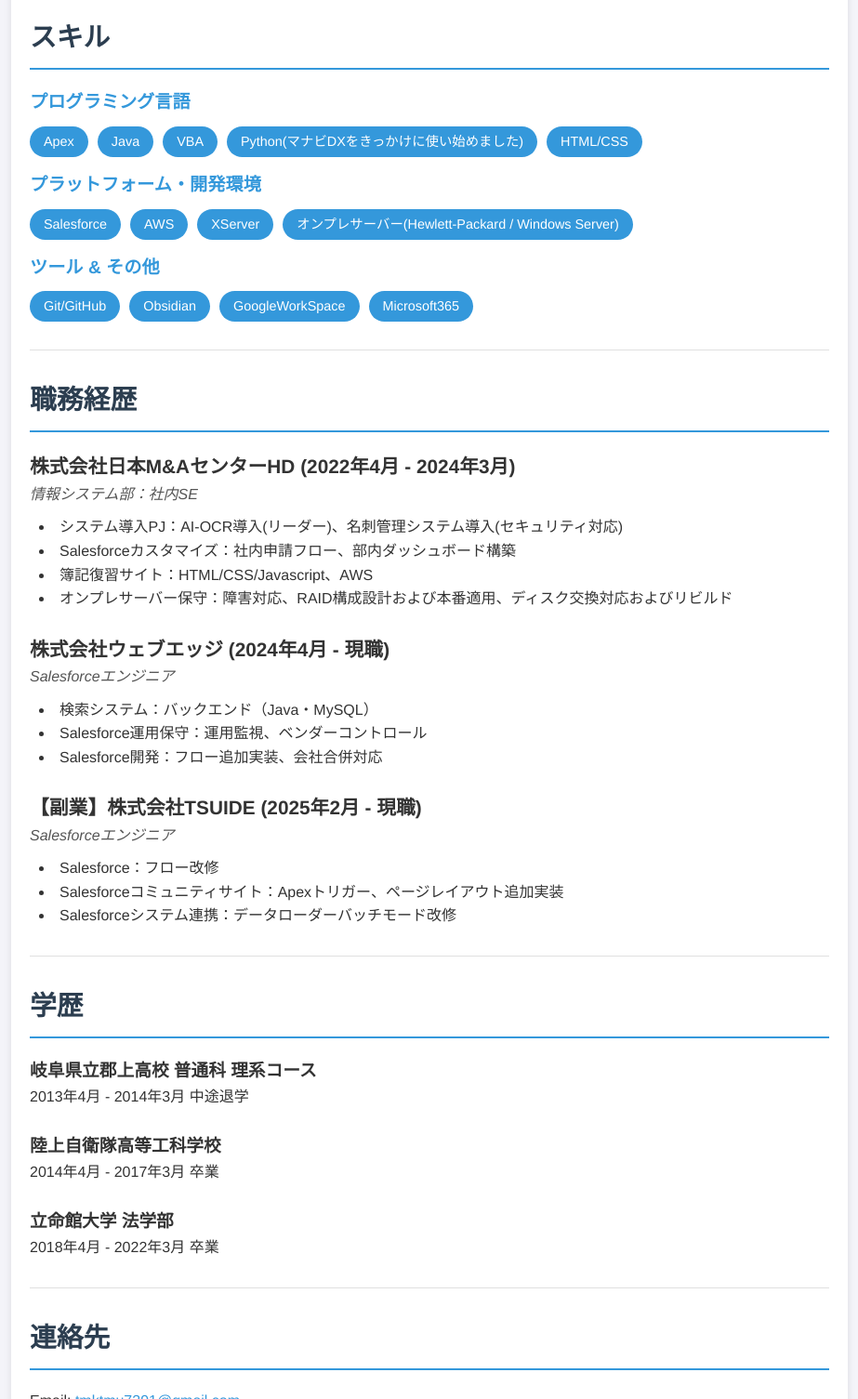
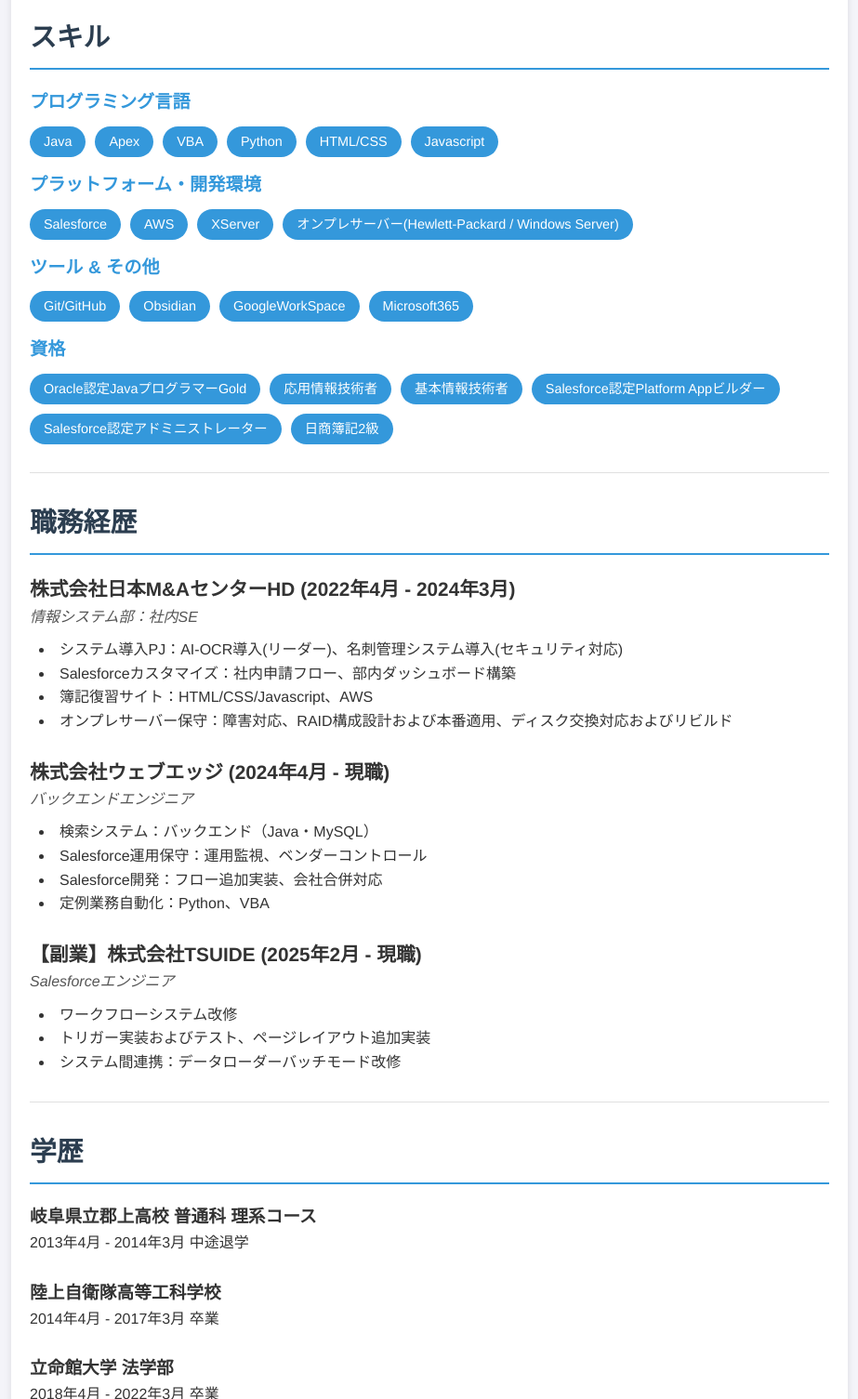
Before and after one commit to tmktmu/BLG_tuemura_career, a plain HTML site: page index.html in a window 1280 px wide. Shown: the part 720-2225 px from the top of the page at 93% size, without its empty margins (178-1101 px from the left). Drawn offline with Linux system fonts and the light colour scheme.

Commit message:
#5：20250909断面

```diff
--- a/index.html
+++ b/index.html
@@ -9,8 +9,8 @@
 <body>
     <header class="hero-header">
         <div class="container header-content">
-            <h1>Taku Uemura</h1>
-            <p>社内情シスなんでも屋 / Salesforceエンジニア</p>
+            <h1>社内情シス / Salesforceエンジニア</h1>
+            <p>Taku Uemura</p>
         </div>
     </header>
 
@@ -32,11 +32,12 @@
             <div class="skill-category">
                 <h3>プログラミング言語</h3>
                 <ul>
+                    <li><span class="skill-tag">Java</span></li>
                     <li><span class="skill-tag">Apex</span></li>
-                    <li><span class="skill-tag">Java</span></li>
                     <li><span class="skill-tag">VBA</span></li>
-                    <li><span class="skill-tag">Python(マナビDXをきっかけに使い始めました)</span></li>
+                    <li><span class="skill-tag">Python</span></li>
                     <li><span class="skill-tag">HTML/CSS</span></li>
+                    <li><span class="skill-tag">Javascript</span></li>
                 </ul>
             </div>
             <div class="skill-category">
@@ -57,6 +58,17 @@
                     <li><span class="skill-tag">Microsoft365</span></li>
                 </ul>
             </div>
+            <div class="skill-category">
+                <h3>資格</h3>
+                <ul>
+                    <li><span class="skill-tag">Oracle認定JavaプログラマーGold</span></li>
+                    <li><span class="skill-tag">応用情報技術者</span></li>
+                    <li><span class="skill-tag">基本情報技術者</span></li>
+                    <li><span class="skill-tag">Salesforce認定Platform Appビルダー</span></li>
+                    <li><span class="skill-tag">Salesforce認定アドミニストレーター</span></li>
+                    <li><span class="skill-tag">日商簿記2級</span></li>
+                </ul>
+            </div>
         </section>
 
         <section id="experience">
@@ -73,20 +85,21 @@
             </div>
             <div class="job">
                 <h3>株式会社ウェブエッジ (2024年4月 - 現職)</h3>
-                <p class="job-title">Salesforceエンジニア</p>
+                <p class="job-title">バックエンドエンジニア</p>
                 <ul>
                     <li>検索システム：バックエンド（Java・MySQL）</li>
                     <li>Salesforce運用保守：運用監視、ベンダーコントロール</li>
                     <li>Salesforce開発：フロー追加実装、会社合併対応</li>
+                    <li>定例業務自動化：Python、VBA</li>
                 </ul>
             </div>
                         <div class="job">
                 <h3>【副業】株式会社TSUIDE (2025年2月 - 現職)</h3>
                 <p class="job-title">Salesforceエンジニア</p>
                 <ul>
-                    <li>Salesforce：フロー改修</li>
-                    <li>Salesforceコミュニティサイト：Apexトリガー、ページレイアウト追加実装</li>
-                    <li>Salesforceシステム連携：データローダーバッチモード改修</li>
+                    <li>ワークフローシステム改修</li>
+                    <li>トリガー実装およびテスト、ページレイアウト追加実装</li>
+                    <li>システム間連携：データローダーバッチモード改修</li>
                 </ul>
             </div>
 
```
